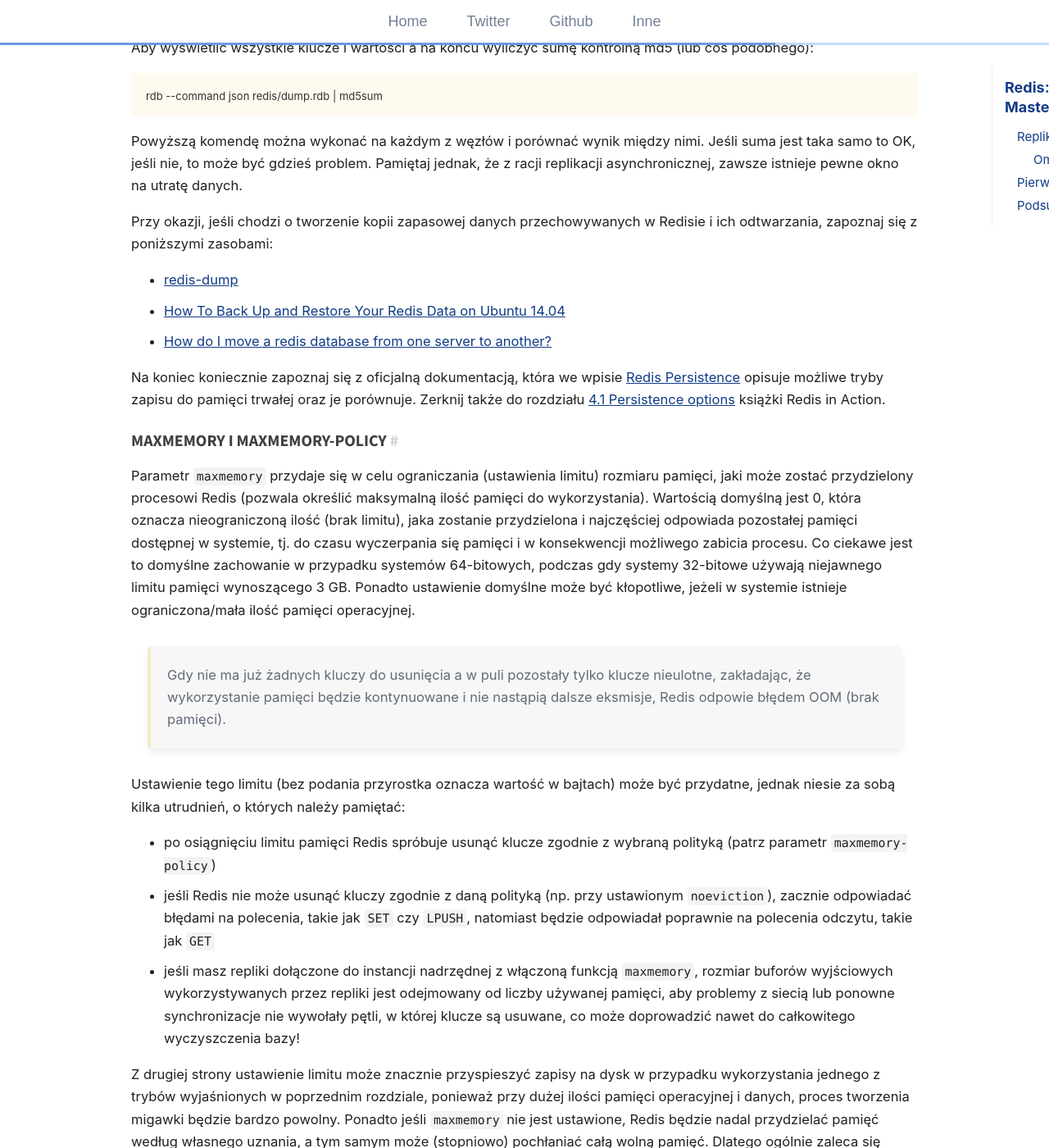
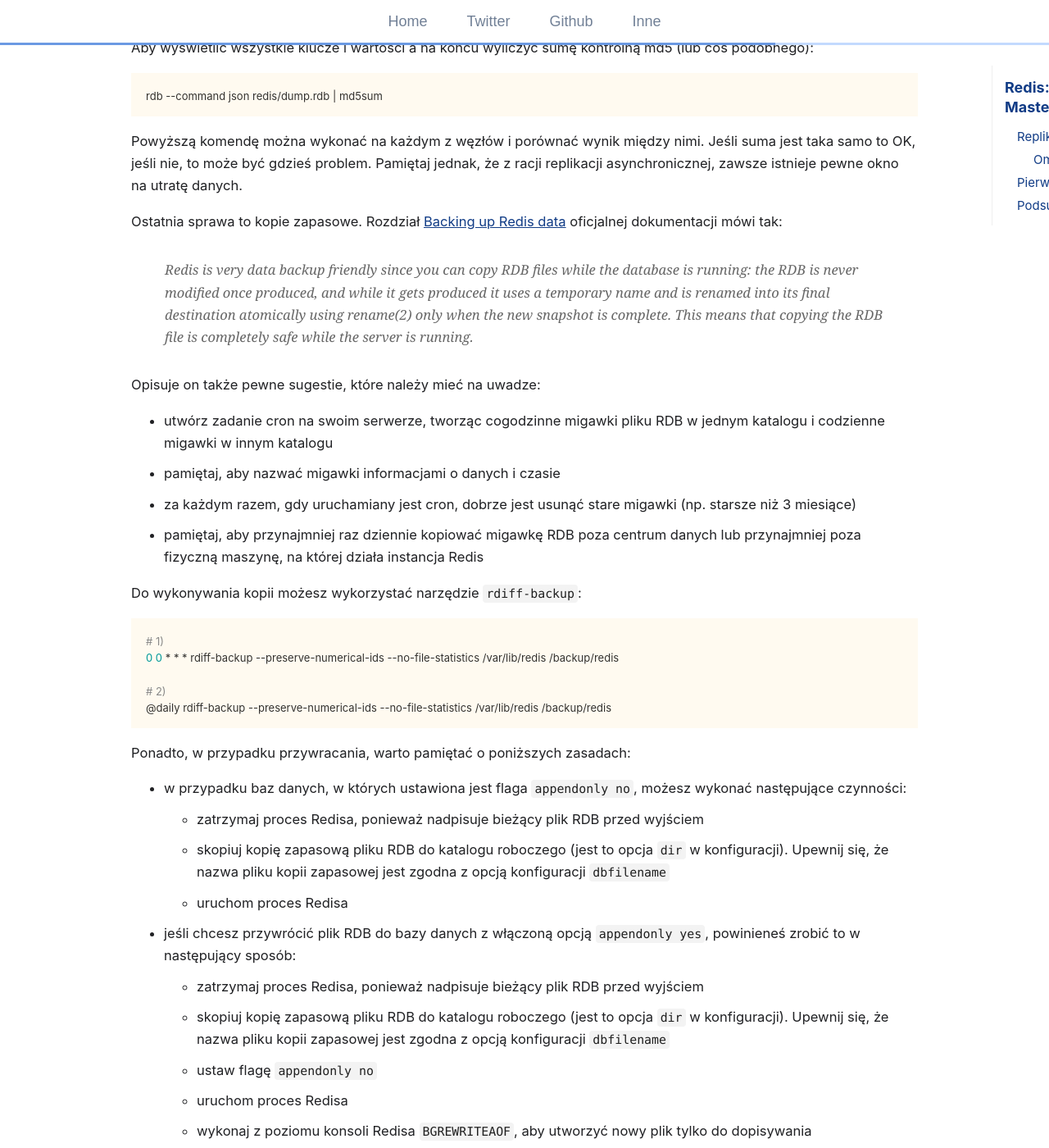
Before and after one commit to git04112019/trimstray.github.io, a Jekyll site: the page built from _posts/2020-09-12-redis-3_instancje_i_replikacja_master-slave_cz_1.md, in a window 1280 px wide and 1400 px high, scrolled down 22984 px. Shown: the whole window at 82% size. Built offline with Jekyll 4.4.1, drawn with Linux system fonts in a browser that asks for light colours; comment, search, counter and statistics services are not loaded; some of the changed text lies outside the part shown.

Commit message:
uncommited changes - signed-off-by: trimstray <trimstray@gmail.com>

````diff
--- a/_posts/2020-09-12-redis-3_instancje_i_replikacja_master-slave_cz_1.md
+++ b/_posts/2020-09-12-redis-3_instancje_i_replikacja_master-slave_cz_1.md
@@ -628,6 +628,46 @@ rdb --command json redis/dump.rdb | md5sum
 
 Powyższą komendę można wykonać na każdym z węzłów i porównać wynik między nimi. Jeśli suma jest taka samo to OK, jeśli nie, to może być gdzieś problem. Pamiętaj jednak, że z racji replikacji asynchronicznej, zawsze istnieje pewne okno na utratę danych.
 
+Ostatnia sprawa to kopie zapasowe. Rozdział [Backing up Redis data](https://redis.io/topics/persistence#backing-up-redis-data) oficjalnej dokumentacji mówi tak:
+
+<p class="ext">
+  <em>
+    Redis is very data backup friendly since you can copy RDB files while the database is running: the RDB is never modified once produced, and while it gets produced it uses a temporary name and is renamed into its final destination atomically using rename(2) only when the new snapshot is complete. This means that copying the RDB file is completely safe while the server is running.
+  </em>
+</p>
+
+Opisuje on także pewne sugestie, które należy mieć na uwadze:
+
+- utwórz zadanie cron na swoim serwerze, tworząc cogodzinne migawki pliku RDB w jednym katalogu i codzienne migawki w innym katalogu
+- pamiętaj, aby nazwać migawki informacjami o danych i czasie
+- za każdym razem, gdy uruchamiany jest cron, dobrze jest usunąć stare migawki (np. starsze niż 3 miesiące)
+- pamiętaj, aby przynajmniej raz dziennie kopiować migawkę RDB poza centrum danych lub przynajmniej poza fizyczną maszynę, na której działa instancja Redis
+
+Do wykonywania kopii możesz wykorzystać narzędzie `rdiff-backup`:
+
+```
+# 1)
+0 0 * * * rdiff-backup --preserve-numerical-ids --no-file-statistics /var/lib/redis /backup/redis
+
+# 2)
+@daily rdiff-backup --preserve-numerical-ids --no-file-statistics /var/lib/redis /backup/redis
+```
+
+Ponadto, w przypadku przywracania, warto pamiętać o poniższych zasadach:
+
+- w przypadku baz danych, w których ustawiona jest flaga `appendonly no`, możesz wykonać następujące czynności:
+  - zatrzymaj proces Redisa, ponieważ nadpisuje bieżący plik RDB przed wyjściem
+  - skopiuj kopię zapasową pliku RDB do katalogu roboczego (jest to opcja `dir` w konfiguracji). Upewnij się, że nazwa pliku kopii zapasowej jest zgodna z opcją konfiguracji `dbfilename`
+  - uruchom proces Redisa
+
+- jeśli chcesz przywrócić plik RDB do bazy danych z włączoną opcją `appendonly yes`, powinieneś zrobić to w następujący sposób:
+  - zatrzymaj proces Redisa, ponieważ nadpisuje bieżący plik RDB przed wyjściem
+  - skopiuj kopię zapasową pliku RDB do katalogu roboczego (jest to opcja `dir` w konfiguracji). Upewnij się, że nazwa pliku kopii zapasowej jest zgodna z opcją konfiguracji `dbfilename`
+  - ustaw flagę `appendonly no`
+  - uruchom proces Redisa
+  - wykonaj z poziomu konsoli Redisa `BGREWRITEAOF`, aby utworzyć nowy plik tylko do dopisywania
+  - przywróć flagę `appendonly yes`
+
 Przy okazji, jeśli chodzi o tworzenie kopii zapasowej danych przechowywanych w Redisie i ich odtwarzania, zapoznaj się z poniższymi zasobami:
 
 - [redis-dump](https://github.com/delano/redis-dump)
````
